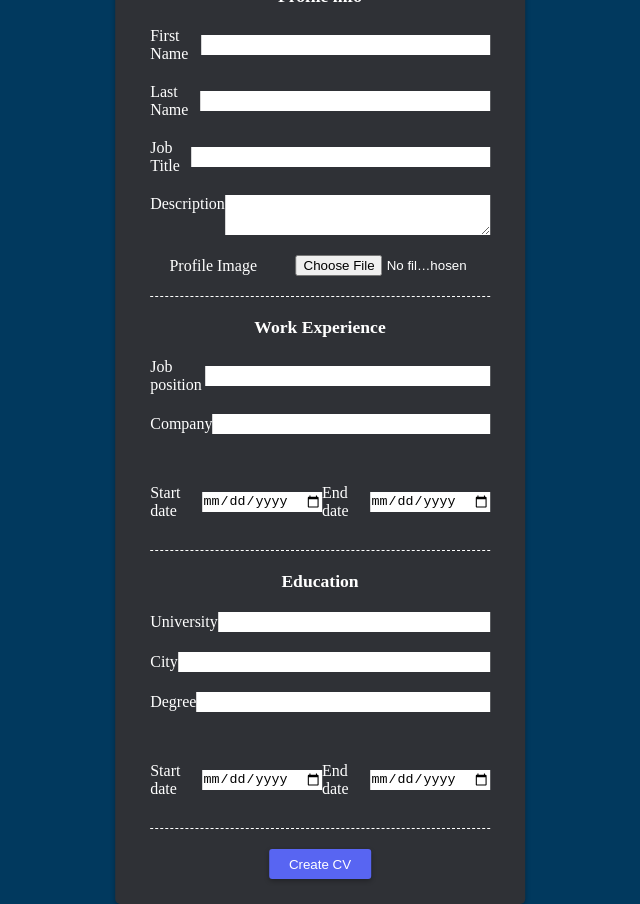
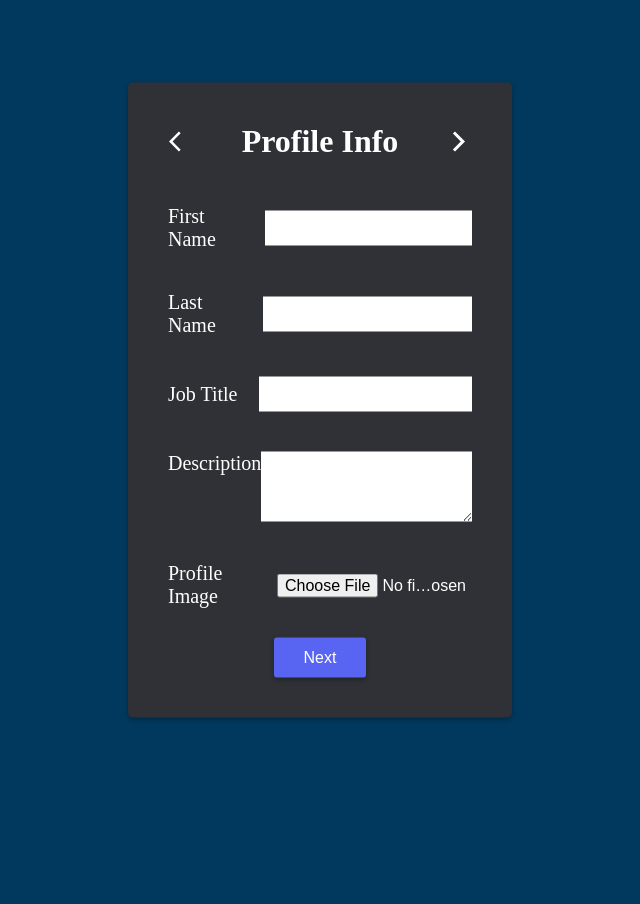
Before and after one commit to nathankim137311/cv-project, a React (Create React App) app: page / in a window 1280 px wide. Shown: the whole page, without its empty margins (320-960 px from the left). After the commit the page ends 800 px from the top, so only its background shows below. Built offline with nearby package versions, Linux system fonts and the light colour scheme.

Commit message:
re-styled form so that it displays one section at a time, added arrow icons from library

```diff
--- a/package.json
+++ b/package.json
@@ -3,6 +3,8 @@
   "version": "0.1.0",
   "private": true,
   "dependencies": {
+    "@material-ui/core": "^4.12.3",
+    "@material-ui/icons": "^4.11.2",
     "@testing-library/jest-dom": "^5.15.1",
     "@testing-library/react": "^11.2.7",
     "@testing-library/user-event": "^12.8.3",
--- a/src/App.js
+++ b/src/App.js
@@ -2,42 +2,20 @@ import React, { Component } from "react";
 import Profile from "./components/Profile";
 import Experience from "./components/Experience";
 import Education from "./components/Education";
+import ArrowBack from "@material-ui/icons/ArrowBackIos"
+import ArrowForward from "@material-ui/icons/ArrowForwardIos"
 
 class App extends Component {
-  constructor(props) {
-    super(props)
-    this.state = {
-      firstName: '',
-      lastName: '',
-      jobTitle: '',
-      description: '',
-    }
-  }
-
-  handleCallback(parent, e) {
-    parent.setState({ [e.target.name]: e.target.value }, () => {
-      if (parent.props.onChange) {
-          parent.props.onChange(parent.state);
-      }
-    });
-  }
-
-  handleSubmit(e) {
-    e.preventDefault();
-    console.log(JSON.stringify(this.state));
-  }
 
   render() {
-    const {data} = this.state;
     return (
-      <form id="form" onSubmit={this.handleSubmit}>
-        <h1>Create CV</h1>
-        <Profile parentCallback = {this.handleCallback} />
-        {data}
-        <Experience />
-        <Education />
-        <button type="submit">Create CV</button>
-      </form>
+      <div className="form-container">
+        <Profile />
+        {/* <Experience /> */}
+        {/* <Education /> */}
+        <button className="arrow back"><ArrowBack /></button>
+        <button className="arrow forward"><ArrowForward /></button>
+      </div>
     )
   }
 }
--- a/src/components/Education.js
+++ b/src/components/Education.js
@@ -1,8 +1,16 @@
 import { Component } from 'react'
 
 class Education extends Component {
+
     render() {
+        const stylingObject = {
+            button: {
+                backgroundColor: '#2ecc71',
+                color: 'white',
+            }
+        }
         return (
+            <form id="form">
                 <div className="form-control-container">
                     <h1>Education</h1>
                     <div className="form-control">
@@ -18,12 +26,14 @@ class Education extends Component {
                         <input type="text" id="degree"/>
                     </div>
                     <div className="form-control date">
-                    <label htmlFor="start-date">Start date</label>
+                        <label htmlFor="start-date">Start</label>
                         <input type="date" id="start-date" />
-                    <label htmlFor="end-date">End date</label>
+                        <label htmlFor="end-date">End</label>
                         <input type="date" id="end-date" />
                     </div>
                 </div>
+                <button style={stylingObject.button} className="submit-btn" type="submit">Create</button>
+            </form>
         )
     }
 }
--- a/src/components/Experience.js
+++ b/src/components/Experience.js
@@ -3,6 +3,7 @@ import { Component } from 'react'
 class Experience extends Component {
     render() {
         return (
+            <form id="form">
                 <div className="form-control-container">
                     <h1>Work Experience</h1>
                     <div className="form-control">
@@ -14,12 +15,14 @@ class Experience extends Component {
                         <input type="text" id="company-name" />
                     </div>
                     <div className="form-control date">
-                    <label htmlFor="start-date">Start date</label>
+                        <label htmlFor="start-date">Start</label>
                         <input type="date" id="start-date" />
-                    <label htmlFor="end-date">End date</label>
+                        <label htmlFor="end-date">End</label>
                         <input type="date" id="end-date" />
                     </div>
                 </div>
+                <button className="submit-btn" type="submit">Next</button>
+            </form>
         )
     }
 }
--- a/src/components/Profile.js
+++ b/src/components/Profile.js
@@ -1,48 +1,68 @@
 import { Component } from 'react'
 
 class Profile extends Component {
-    onTrigger(e) {
-        const parent = this;
-        parent.props.parentCallback(parent, e);
+    constructor() {
+        super()
+        this.state = {
+          firstName: '',
+          lastName: '',
+          jobTitle: '',
+          description: '',
+          imgUrl: '',
+        }
+    }
+
+    handleChange = (e) => {
+        this.setState({
+            [e.target.name]: e.target.value
+        });
+        console.log(this.state);
+    }
+
+    handleSubmit = (e) => {
         e.preventDefault();
+        console.log('submit button clicked!');
     }
 
     render() {
         return (
+            <form id="form" onSubmit={this.handleSubmit}>
                 <div className="form-control-container">
-                <h1>Profile info</h1>
+                    <h1>Profile Info</h1>
                     <div className="form-control">
                         <label htmlFor="first-name">First Name</label>
                         <input type="text" id="first-name" name='firstName'
-                    onChange={(e) => this.onTrigger(e)}
+                        onChange={this.handleChange}
                         />
                     </div>
                     <div className="form-control">
                     <label htmlFor="last-name">Last Name</label>
                         <input type="text" id="last-name" name="lastName"
-                    onChange={(e) => this.onTrigger(e)}
+                        onChange={this.handleChange}
                         />
                     </div>
                     <div className="form-control">
                         <label htmlFor="first-name">Job Title</label>
                         <input type="text" id="job-title" name="jobTitle"
-                    onChange={(e) => this.onTrigger(e)}
+                        onChange={this.handleChange}
                         />
                     </div>
                     <div className="form-control description">
                         <label htmlFor="description">Description</label>
                         <textarea id="description" name="description"
-                    onChange={(e) => this.onTrigger(e)}
+                        onChange={this.handleChange}
                         >
                         </textarea>
                     </div>
                     <div className="form-control image">
                         <label htmlFor="profile-img">Profile Image</label>
-                    <input type="file" id="profile-img" name="profileImg" accept=".jpg, .jpeg, .png"
-
+                        <input type="file" id="profile-img" name="imgUrl" accept="image/*"
+                        onChange={this.handleChange}
                         />
                     </div>
                 </div>
+                <button className="submit-btn" type="submit">Next</button>
+            </form>
         )
     }
 }
--- a/src/index.css
+++ b/src/index.css
@@ -10,7 +10,7 @@ body {
     color: white;
 }
 
-form {
+.form-container {
     display: flex;
     flex-direction: column;
     align-items: center;
@@ -18,98 +18,140 @@ form {
     top: 50%;
     left: 50%;
     transform: translate(-50%, -50%);
-    width: 32%;
-    padding: 25px 35px 25px 35px;
     border-radius: 5px;
     background-color: #2F3136;
     box-shadow: 0 2px 5px rgba(0, 0, 0, 0.3);
+    height: fit-content;
+    width: 30%;
+    padding: 40px;
 }
 
-form h1 {
-    margin-bottom: 20px;
-    text-align: center;
-    font-size: 1.35em;
+/* left and right arrows  */
+.arrow {
+    border: none;
+    background-color: transparent;
+    color: white;
+    position: absolute;
+    height: 30px;
+    width: 30px;
 }
 
-form button {
-    margin-top: 20px;
-    border: none;
-    border-radius: 3px;
-    background-color: #5865F2;
-    color: white;
-    box-shadow: 0 2px 5px rgba(0, 0, 0, 0.3);
-    height: 30px;
-    width: 30%;
-    transition: all .05s ease;
-}
-
-form button:hover {
+.arrow:hover {
     cursor: pointer;
 }
 
-form button:active {
-    scale: 1.05;
+.arrow.back {
+    position: absolute;
+    top: 45px;
+    left: 10%;
+}
+
+.arrow.forward {
+    position: absolute;
+    top: 45px;
+    right: 10%;
+}
+
+/* main form  */
+form {
+    display: flex;
+    flex-direction: column;
+    align-items: center;
+    height: 100%;
+    width: 100%;
 }
 
 .form-control-container {
     display: flex;
     flex-direction: column;
+    height: 100%;
     width: 100%;
-    border-bottom: 1px white dashed;
 }
 
-.form-control-container h1 {
-    font-size: 1.1em;
-    margin-top: 20px;
+/* submit button  */
+.submit-btn {
+    border: none;
+    border-radius: 3px;
+    margin-top: 10px;
+    height: 40px;
+    width: 30%;
+    font-size: 1rem;
+    background-color: #5865F2;
+    color: white;
+    box-shadow: 0 2px 5px rgba(0, 0, 0, 0.3);
+    transition: all .05s ease;
 }
 
+.submit-btn:hover {
+    cursor: pointer;
+}
+
+.submit-btn:active {
+    scale: 1.05;
+}
+
+/* individual input fields  */
 .form-control {
     display: flex;
     flex-direction: row;
     justify-content: space-between;
     align-items: center;
+    font-size: 1.25rem;
+    margin-top: 20px;
     margin-bottom: 20px;
 }
 
+.form-control-container h1 {
+    text-align: center;
+    margin-bottom: 25px;
+}
+
 .form-control input {
+    padding: 5px;
+    height: 35px;
+    width: 70%;
+    font-size: 1rem;
     border: none;
-    height: 20px;
-    width: 400px;
-    padding: 5px;
+    margin-left: 10px;
 }
 
 .form-control textarea {
+    padding: 5px;
+    height: 70px;
+    width: 70%;
+    font-size: 1rem;
     border: none;
-    width: 400px;
-    padding: 5px;
 }
 
 .form-control.description {
+    display: flex;
+    flex-direction: row;
+    justify-content: space-between;
     align-items: flex-start;
+    font-size: 1.25rem;
+    margin-top: 20px;
+    margin-bottom: 20px;
 }
 
 .form-control.image {
     display: flex;
-    justify-content: space-around;
-    align-items: center;
-    width: 100%;
+    flex-direction: row;
+    justify-content: space-evenly;
 }
 
 .form-control.image input {
-    padding: 0px;
-    width: 175px;
-    height: fit-content;
+    display: flex;
+    flex-direction: row;
+    align-items: center;
+    height: 32px;
+    width: 200px;
 }
 
+/* Experience */
 .form-control.date {
     display: flex;
     flex-direction: row;
-    justify-content: space-evenly;
-    margin-top: 30px;
-    margin-bottom: 30px;
 }
-
 .form-control.date input {
-    width: fit-content;
-    padding: 0px;
+    width: 30%;
 }
```
Also changed, not shown: 1 other file (tests, documents, lock files or other folders). Lines whose indentation alone changed are shown as unchanged.
